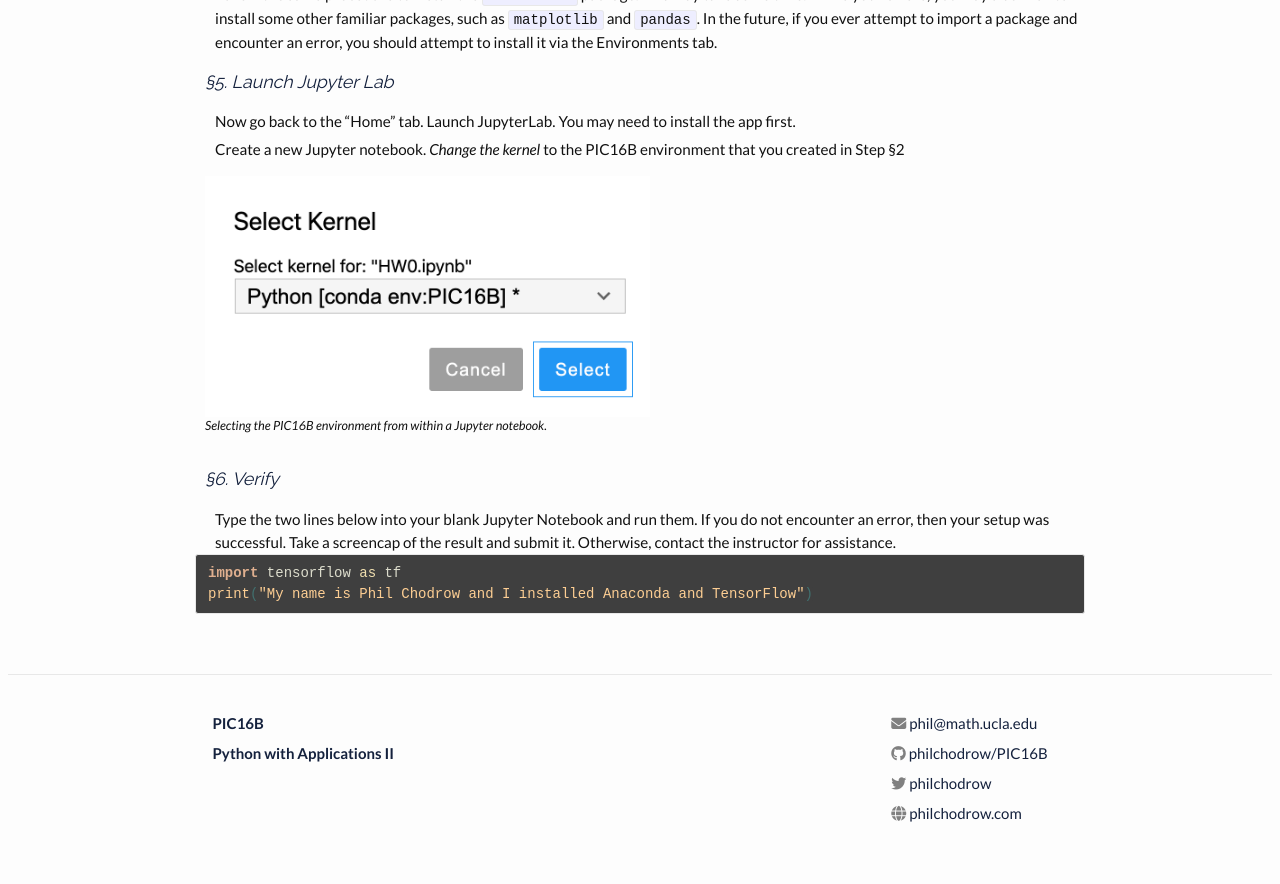
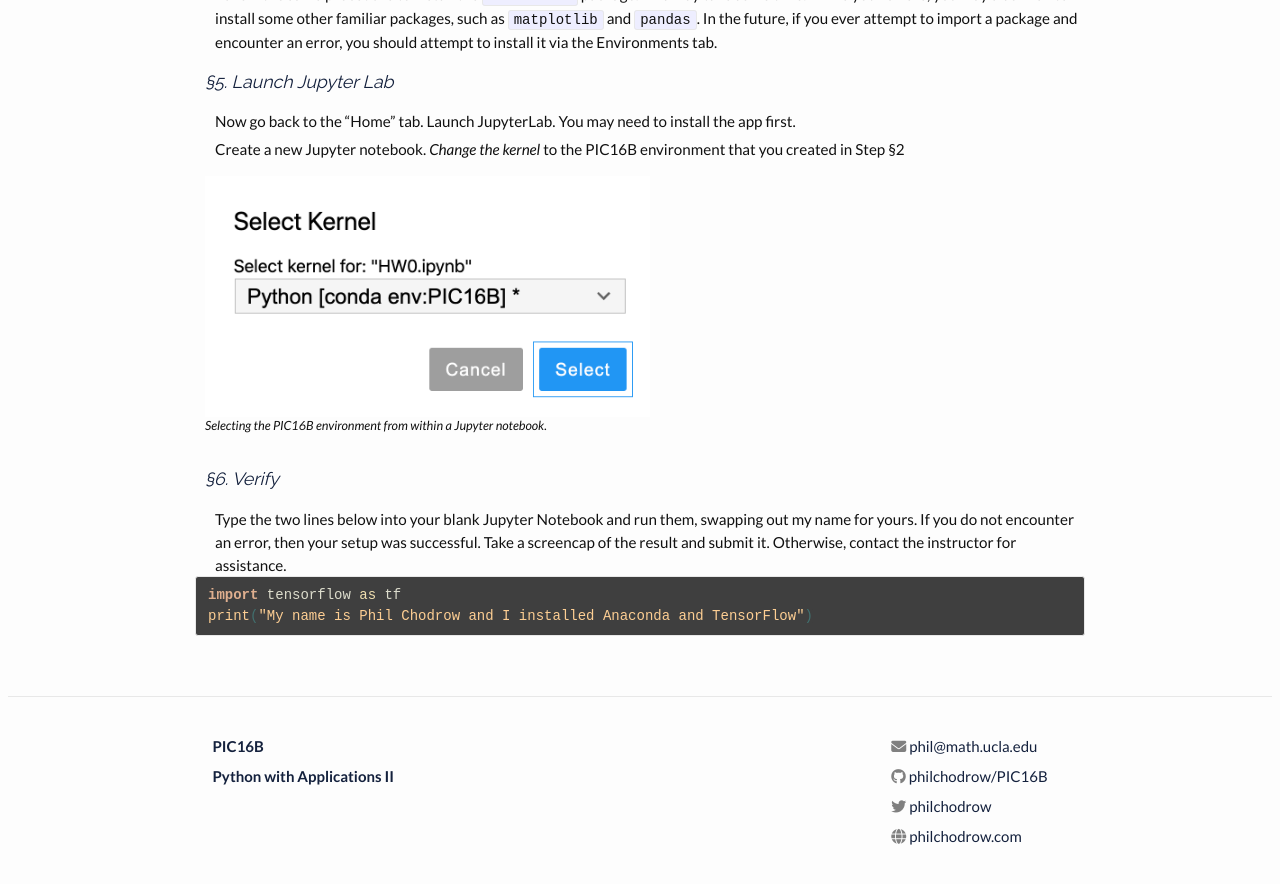
Before and after one commit to PhilChodrow/PIC16B, a Jekyll site: the page built from installation.md, in a window 1280 px wide and 900 px high, scrolled down 1436 px. Shown: the top 884 px of the window. Built offline with Jekyll 4.4.1, drawn with Linux system fonts in a browser that asks for light colours; nearby versions of some CDN libraries.

Commit message:
Update installation.md

````diff
--- a/installation.md
+++ b/installation.md
@@ -53,7 +53,7 @@ Create a new Jupyter notebook. *Change the kernel* to the PIC16B environment tha
 
 ### §6. Verify
 
-Type the two lines below into your blank Jupyter Notebook and run them. If you do not encounter an error, then your setup was successful. Take a screencap of the result and submit it. Otherwise, contact the instructor for assistance.
+Type the two lines below into your blank Jupyter Notebook and run them, swapping out my name for yours. If you do not encounter an error, then your setup was successful. Take a screencap of the result and submit it. Otherwise, contact the instructor for assistance.
 
 ```python
 import tensorflow as tf
````
Also changed, not shown: other parts of installation.md (+1 -1 lines).
